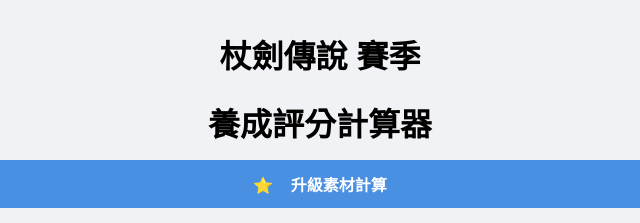
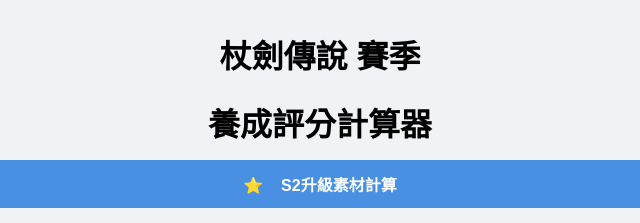
Before and after one commit to pure08402-dev/test7, a plain HTML site: page index.html in a window 1280 px wide. Shown: the top 223 px of the page, 320-960 px from the left. Drawn offline with Linux system fonts and the light colour scheme.

Commit message:
Update index.html

```diff
--- a/index.html
+++ b/index.html
@@ -206,7 +206,7 @@
 <h1>杖劍傳說 賽季 </h1>
 <h1>養成評分計算器</h1>
 
-<button onclick="window.location.href='https://pure08402-dev.github.io/test7/equip'">⭐&nbsp;&nbsp;&nbsp;&nbsp;升級素材計算</button>
+<button onclick="window.location.href='https://pure08402-dev.github.io/test7/equip'">⭐&nbsp;&nbsp;&nbsp;&nbsp;S2升級素材計算</button>
 <br><br>
 <button onclick="window.location.href='https://pure08402-dev.github.io/test7/Trolley'">⭐&nbsp;&nbsp;&nbsp;&nbsp;小推車天數計算</button>
 
```
